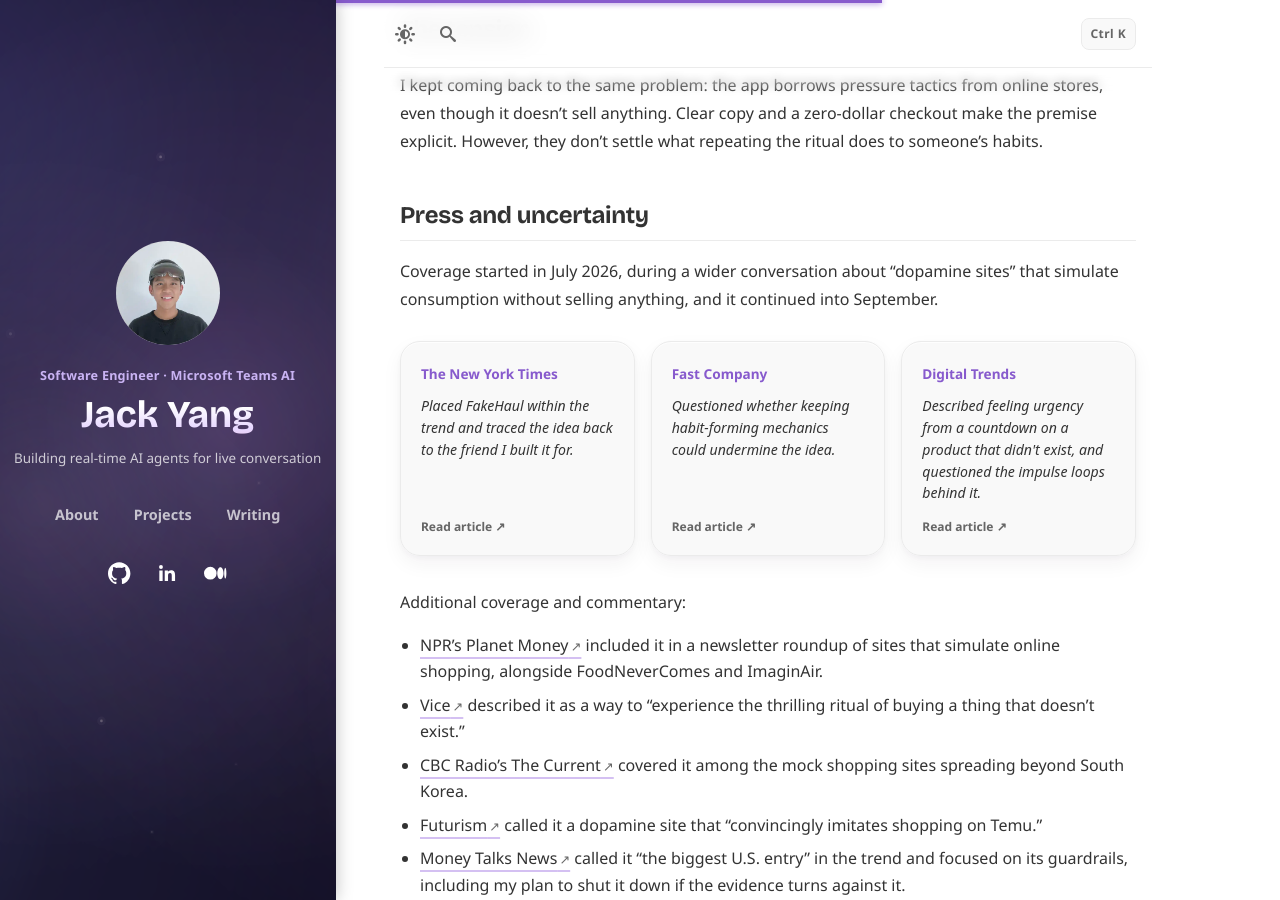
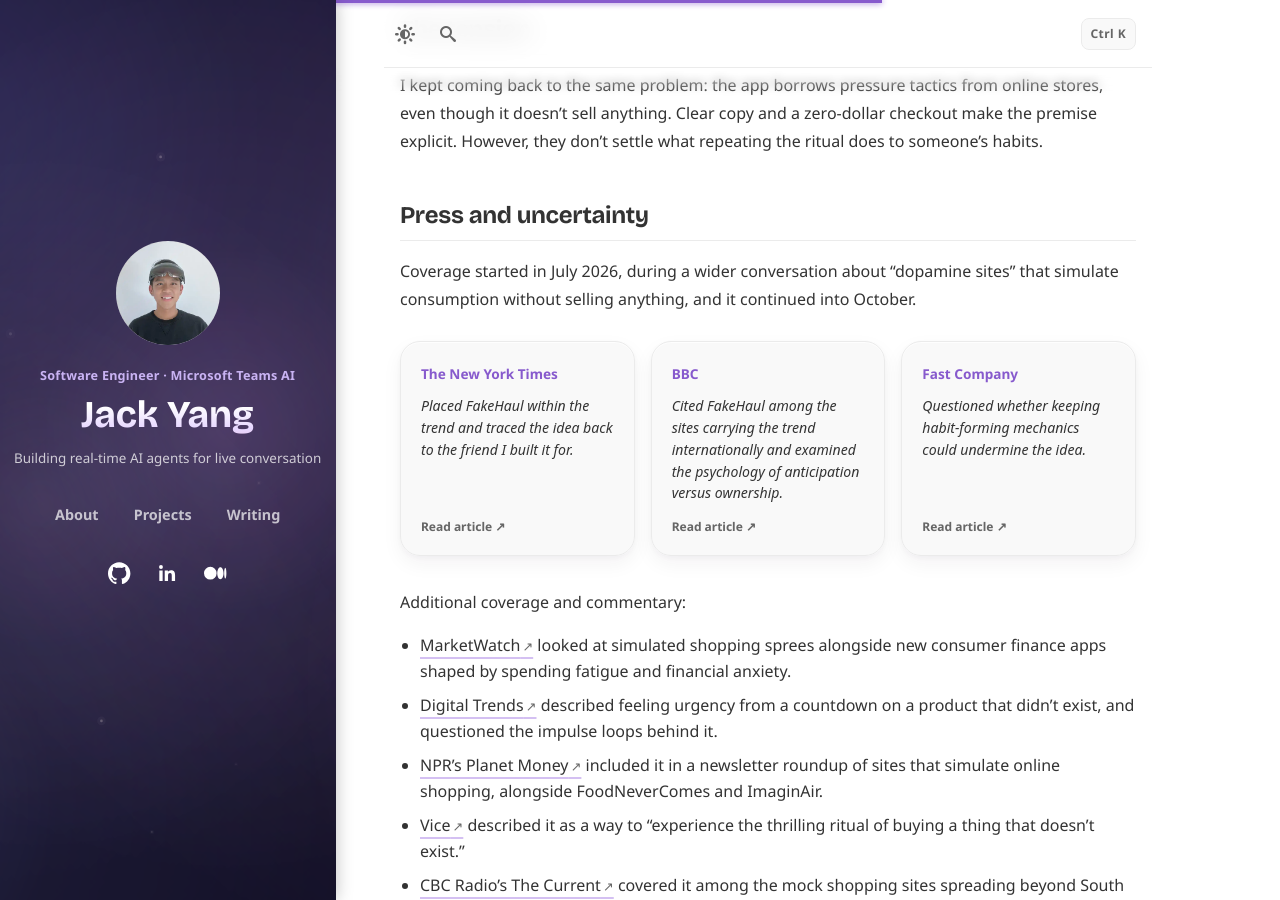
Before and after one commit to jackyangzzh/jackyang.io, a Jekyll site: the page built from _projects/fakehaul.md, in a window 1280 px wide and 900 px high, scrolled down 2912 px. Built offline with Jekyll 4.4.1, drawn with Linux system fonts in a browser that asks for light colours; cached includes are drawn as plain includes; some web fonts are replaced; some of the changed text lies outside the part shown.

Commit message:
pressed update!

```diff
--- a/_projects/fakehaul.md
+++ b/_projects/fakehaul.md
@@ -28,7 +28,7 @@
 
 {% include pro/project-video.html id="eoxMVuF7UfM" title="FakeHaul demo" %}
 
-FakeHaul has been covered by The New York Times, Fast Company, and Digital Trends, and mentioned by NPR, Vice, CBC, and Futurism, among others. [Read the coverage and the questions it raised](#press-and-uncertainty).
+FakeHaul has been covered by The New York Times, Fast Company, MarketWatch, and Digital Trends, and mentioned by the BBC, NPR, Vice, CBC, and Futurism, among others. [Read the coverage and the questions it raised](#press-and-uncertainty).
 {:.note title="In the press"}
 
 ## The idea
@@ -68,7 +68,7 @@
 
 ## Press and uncertainty
 
-Coverage started in July 2026, during a wider conversation about "dopamine sites" that simulate consumption without selling anything, and it continued into September.
+Coverage started in July 2026, during a wider conversation about "dopamine sites" that simulate consumption without selling anything, and it continued into October.
 
 <div class="press-quotes-grid">
   <a href="https://www.nytimes.com/2026/09/11/world/asia/dopamine-sites-popularity.html" class="press-quote-card no-mark-external" target="_blank" rel="noopener noreferrer">
@@ -76,20 +76,22 @@
     <span class="press-quote">Placed FakeHaul within the trend and traced the idea back to the friend I built it for.</span>
     <span class="press-link-label">Read article ↗</span>
   </a>
+  <a href="https://www.bbc.com/news/articles/cwn741v5rdpxo" class="press-quote-card no-mark-external" target="_blank" rel="noopener noreferrer">
+    <span class="press-source">BBC</span>
+    <span class="press-quote">Cited FakeHaul among the sites carrying the trend internationally and examined the psychology of anticipation versus ownership.</span>
+    <span class="press-link-label">Read article ↗</span>
+  </a>
   <a href="https://www.fastcompany.com/91577117/fake-temu-dopamine-site-gives-shoppers-a-boost-without-buying-anything-online-shopping-addiction" class="press-quote-card no-mark-external" target="_blank" rel="noopener noreferrer">
     <span class="press-source">Fast Company</span>
     <span class="press-quote">Questioned whether keeping habit-forming mechanics could undermine the idea.</span>
-    <span class="press-link-label">Read article ↗</span>
-  </a>
-  <a href="https://www.digitaltrends.com/computing/i-tried-the-internets-weirdest-shopping-trend-and-my-brain-fell-for-it-more-than-i-expected/" class="press-quote-card no-mark-external" target="_blank" rel="noopener noreferrer">
-    <span class="press-source">Digital Trends</span>
-    <span class="press-quote">Described feeling urgency from a countdown on a product that didn't exist, and questioned the impulse loops behind it.</span>
     <span class="press-link-label">Read article ↗</span>
   </a>
 </div>
 
 Additional coverage and commentary:
 
+- [MarketWatch](https://www.marketwatch.com/story/fake-shopping-sprees-and-happiness-insurance-the-latest-fintech-apps-reveal-our-financial-anxieties-77770a46) looked at simulated shopping sprees alongside new consumer finance apps shaped by spending fatigue and financial anxiety.
+- [Digital Trends](https://www.digitaltrends.com/computing/i-tried-the-internets-weirdest-shopping-trend-and-my-brain-fell-for-it-more-than-i-expected/) described feeling urgency from a countdown on a product that didn't exist, and questioned the impulse loops behind it.
 - [NPR's Planet Money](https://www.npr.org/sections/planet-money/2026/09/25/nx-s1-5980393/why-this-pokemon-set-is-dropping-in-value) included it in a newsletter roundup of sites that simulate online shopping, alongside FoodNeverComes and ImaginAir.
 - [Vice](https://www.vice.com/en/article/the-internet-has-invented-fake-online-shopping-and-theres-a-wild-reason-why-people-love-it/) described it as a way to "experience the thrilling ritual of buying a thing that doesn't exist."
 - [CBC Radio's The Current](https://www.cbc.ca/radio/thecurrent/fake-shopping-website-app-dopamine-9.7313588) covered it among the mock shopping sites spreading beyond South Korea.
```
